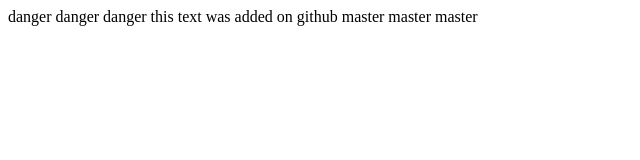
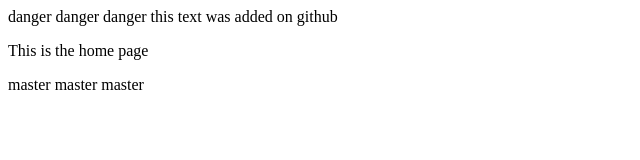
Before and after one commit to rwilary/feb22, a plain HTML site: page index.html in a window 1280 px wide. Shown: the whole page, without its empty margins (0-640 px from the left). Drawn offline with Linux system fonts and the light colour scheme.

Commit message:
chagned the title to Home and added a paragraph saying this is the home page.

```diff
--- a/index.html
+++ b/index.html
@@ -4,10 +4,11 @@ danger danger danger
 <head>
     <meta charset="UTF-8">
     <meta name="viewport" content="width=device-width, initial-scale=1.0">
-    <title>I'm temp</title>
+    <title>Home</title>
 </head>
 <body>
     this text was added on github
+    <p>This is the home page</p>
 </body>
 </html>
 master master master
```
